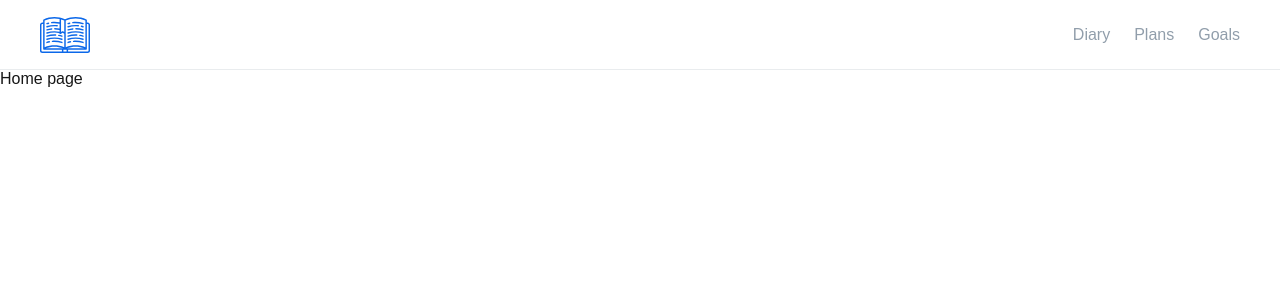
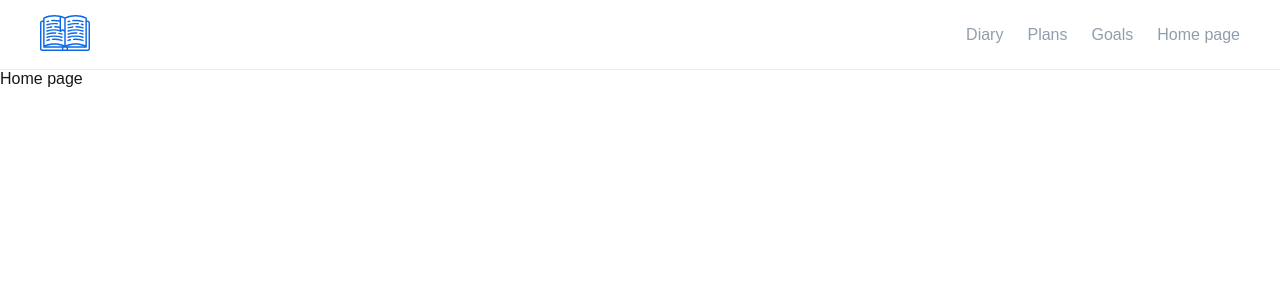
Before and after one commit to Sergo366/LifeLog, a Next.js app in the folder lifeLog-fe/: page / in a window 1280 px wide. Shown: the top 300 px of the page. Built offline with nearby package versions, Linux system fonts and the light colour scheme.

Commit message:
Header.tsx

```diff
--- a/lifeLog-fe/src/entities/Header/Header.tsx
+++ b/lifeLog-fe/src/entities/Header/Header.tsx
@@ -2,12 +2,15 @@ import classes from './styles.module.css';
 import { Logo } from './Logo';
 import Link from 'next/link';
 import { navigationList } from '@/entities/Header/const';
+import { routes } from '@/shared/routes';
 
 export const Header = () => {
   return (
     <header className={classes.wrapper}>
       <nav className={classes.navigation}>
-        <Logo />
+        <Link href={routes.home}>
+          <Logo />
+        </Link>
         <ul className={classes.navList}>
           {navigationList.map((nav) => (
             <li key={nav.id}>
--- a/lifeLog-fe/src/entities/Header/const.ts
+++ b/lifeLog-fe/src/entities/Header/const.ts
@@ -1,5 +1,8 @@
+import { routes } from '@/shared/routes';
+
 export const navigationList = [
-  { id: '0', name: 'Diary', href: '/' },
-  { id: '1', name: 'Plans', href: '/plans' },
-  { id: '2', name: 'Goals', href: '/goals' },
+  { id: '0', name: 'Diary', href: routes.diary },
+  { id: '1', name: 'Plans', href: routes.plans },
+  { id: '2', name: 'Goals', href: routes.goals },
+  { id: '3', name: 'Home page', href: routes.home },
 ];
--- a/lifeLog-fe/src/shared/routes/routes.ts
+++ b/lifeLog-fe/src/shared/routes/routes.ts
@@ -1,3 +1,6 @@
 export const routes = {
   home: '/',
+  plans: '/plans',
+  goals: '/goals',
+  diary: '/diary',
 };
```
